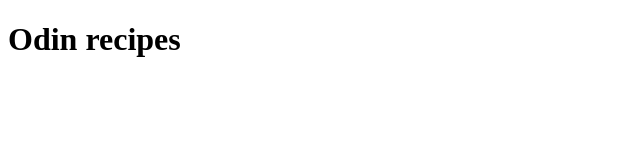
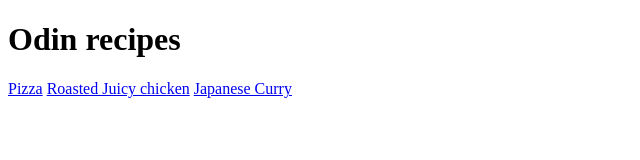
Before and after one commit to LJP-dev/odin-recipes, a plain HTML site: page index.html in a window 1280 px wide. Shown: the whole page, without its empty margins (0-640 px from the left). Drawn offline with Linux system fonts and the light colour scheme.

Commit message:
add: three relative links to recipes pizza,chicken, japanese curry

```diff
--- a/index.html
+++ b/index.html
@@ -6,5 +6,8 @@
     </head>
     <body>
         <h1>Odin recipes</h1>
+        <a href="recipes/pizza.html">Pizza</a>
+        <a href="recipes/chicken.html">Roasted Juicy chicken</a>
+        <a href="recipes/jp-curry.html">Japanese Curry</a>
     </body>
 </html>
```
